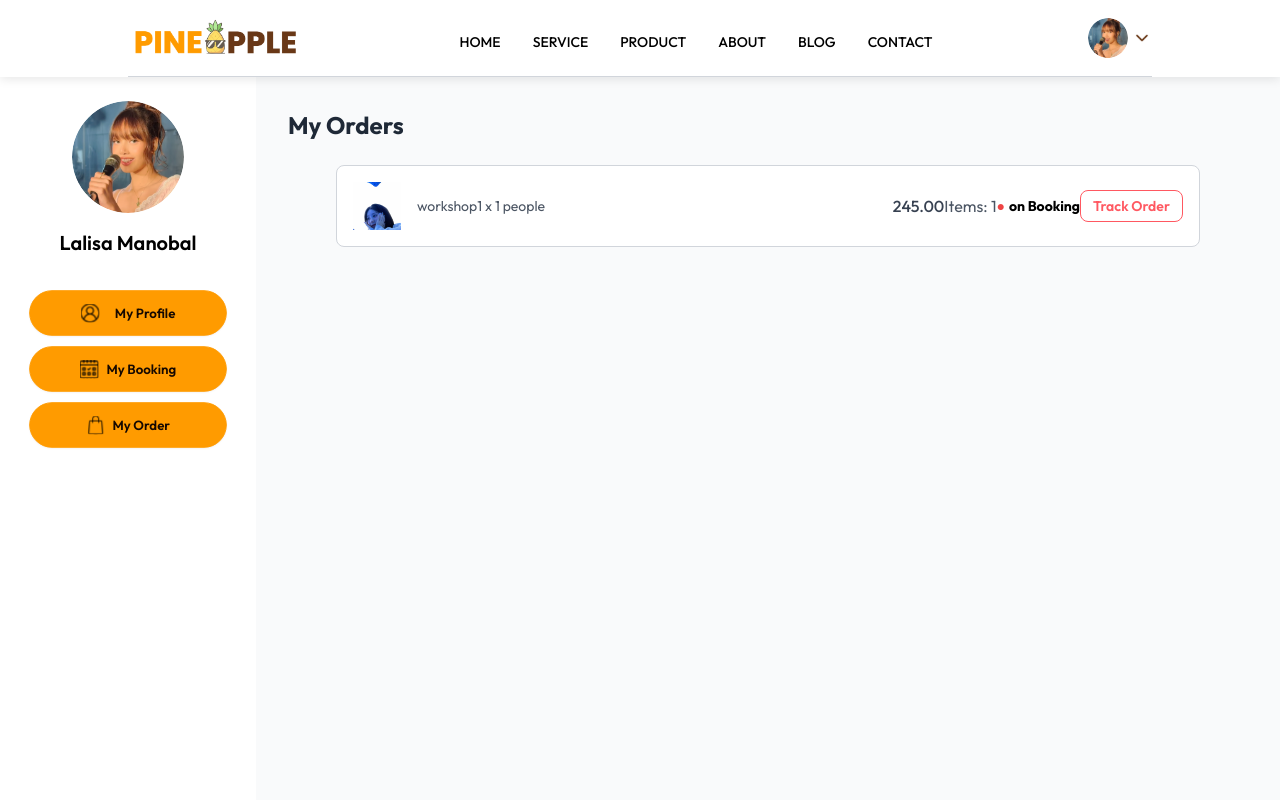
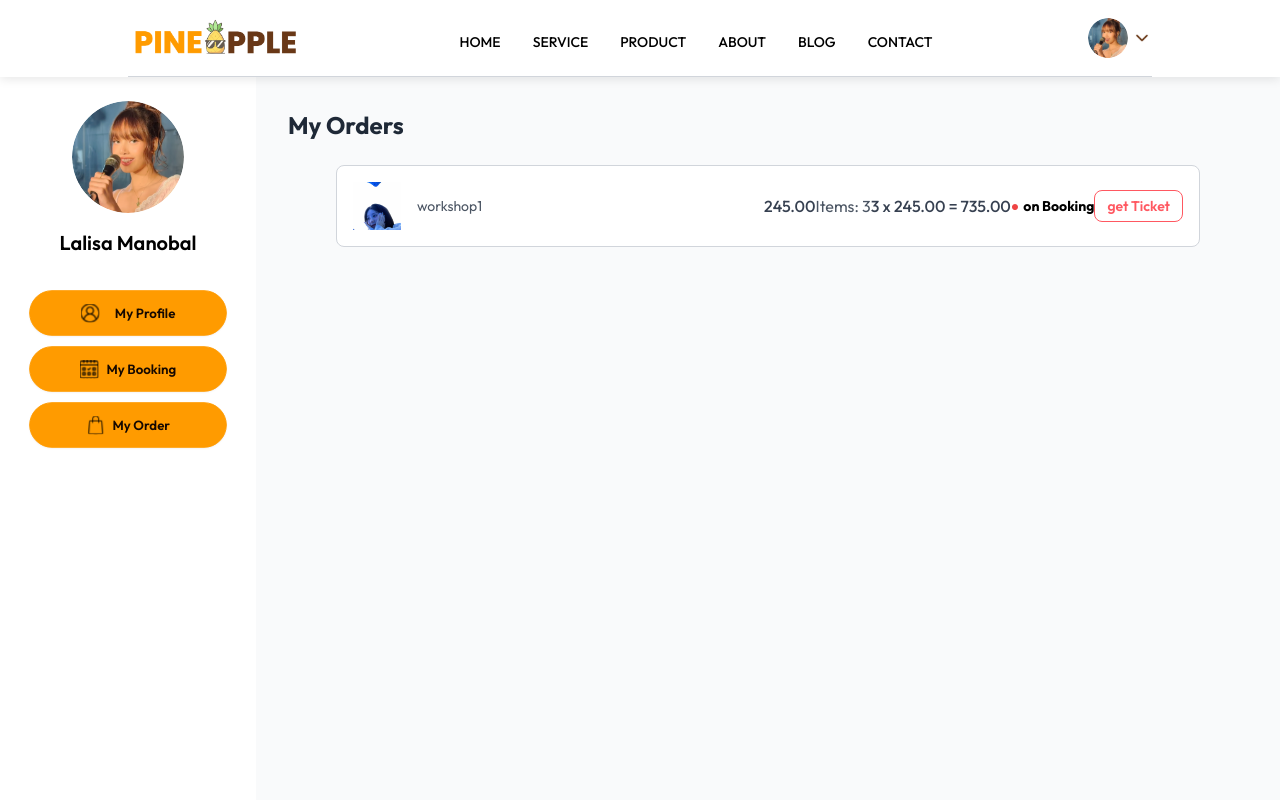
Before and after one commit to fuzenblue/DE251-Project, a React (Vite) app in the folder frontend/: page /my-booking in a window 1280 px wide. Shown: the top 800 px of the page. Built offline with nearby package versions, Linux system fonts and the light colour scheme.

Commit message:
update 29/11

```diff
--- a/frontend/src/pages/MyBooking.jsx
+++ b/frontend/src/pages/MyBooking.jsx
@@ -19,14 +19,20 @@ const MyBooking = () => {
       <div className="flex flex-col gap-4 m-4">
           <div className="flex items-center justify-between mx-8 p-4 border border-gray-300 rounded-lg bg-white">
               <img src={assets.profile_pic} alt="" className="w-12 h-12" />
-              <p className="flex-1 text-sm text-gray-600 mx-4"> workshop1 x 1 people</p>
-              <p className="text-gray-700 font-medium">245.00</p>
-              <p className="text-gray-600">Items: 1</p>
+              {/* Workshop Name */}
+              <p className="flex-1 text-sm text-gray-600 mx-4"> workshop1</p>
+              {/* Workshop price */}
+              <p className="text-gray-700 font-medium">245.00 </p>
+              {/* Number of members */}
+              <p className="text-gray-600">Items: 3</p>
+              {/* Workshop total price */}
+              <p className="text-gray-700 font-medium">3 x 245.00 = 735.00</p>
+              {/* Workshop Status */}
               <p className="text-sm flex items-center">
                 <span className="text-red-500 mr-1">&#x25cf;</span>
                 <b>on Booking</b>
               </p>
-              <button className="btn btn-outline btn-error btn-sm">Track Order</button>
+              <button className="btn btn-outline btn-error btn-sm">get Ticket</button>
           </div>
       </div>
     </div>
```
